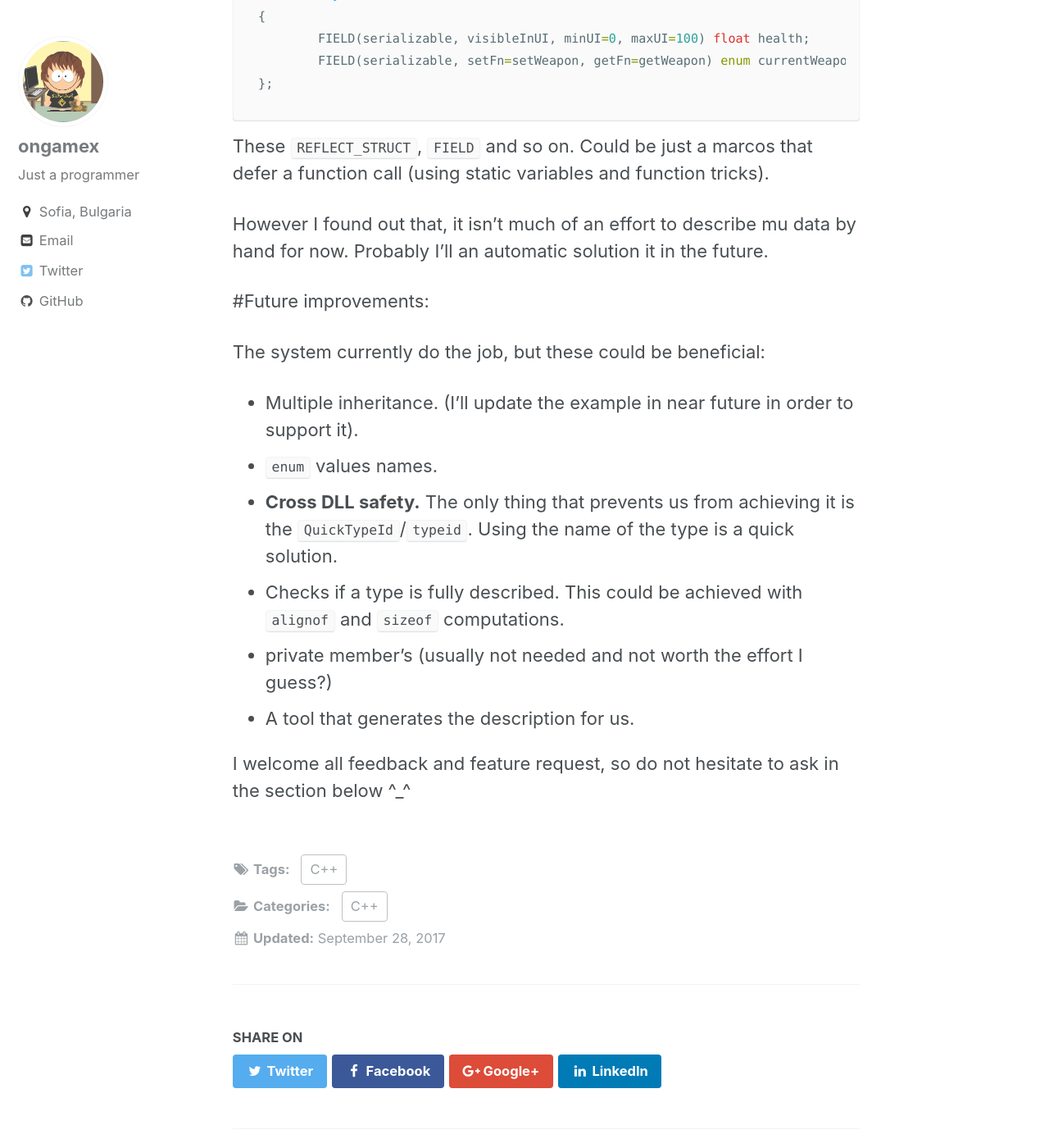
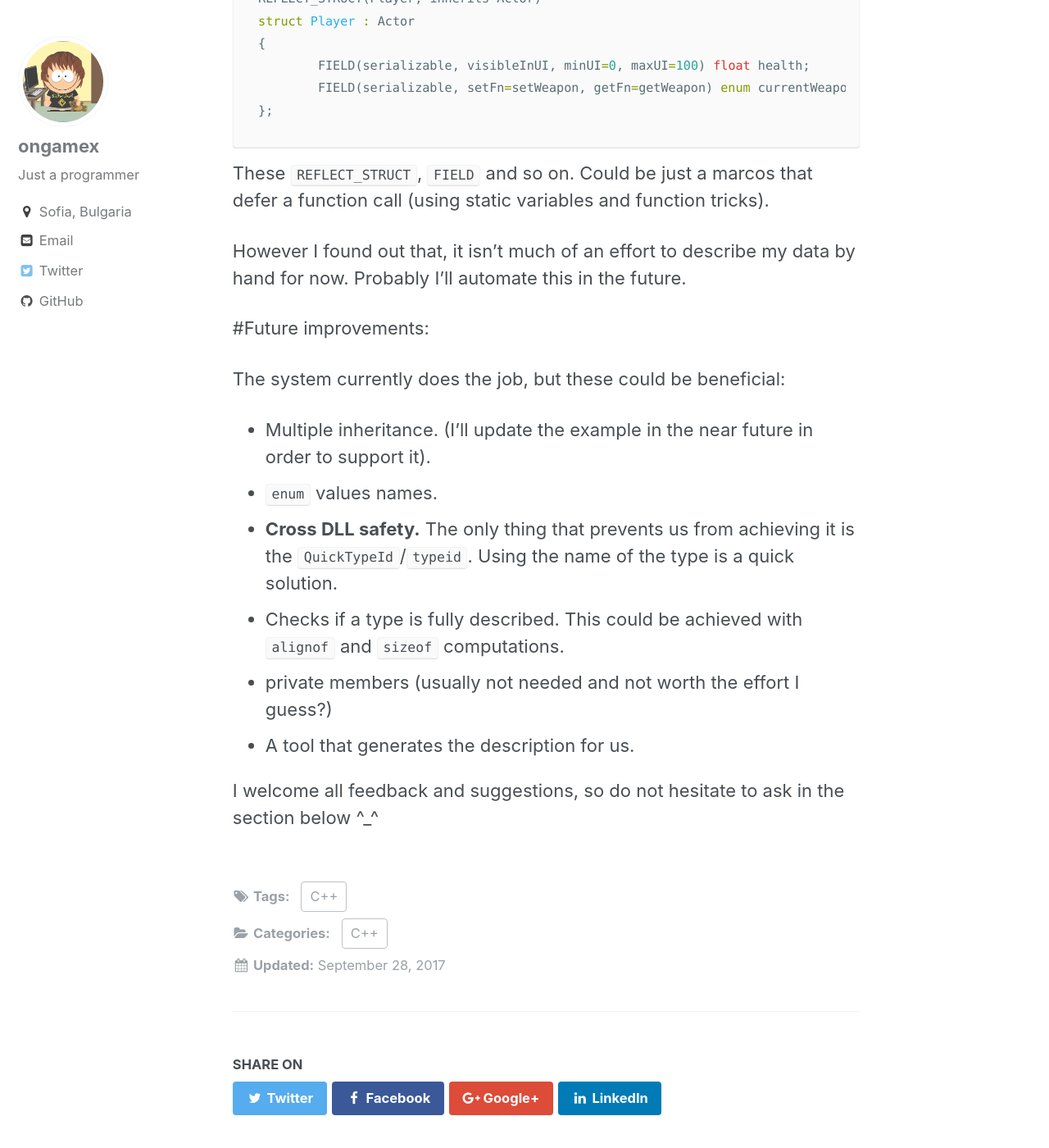
Before and after one commit to ongamex/ongamex.github.io, a Jekyll site: the page built from _posts/2017-29-09-cpp.reflections.md, in a window 1280 px wide and 1400 px high, scrolled down 3865 px. Shown: the whole window at 82% size. Built offline with Jekyll 4.4.1, drawn with Linux system fonts in a browser that asks for light colours; comment, search, counter and statistics services are not loaded; some of the changed text lies outside the part shown.

Commit message:
- fixed a few more typos

````diff
--- a/_posts/2017-29-09-cpp.reflections.md
+++ b/_posts/2017-29-09-cpp.reflections.md
@@ -25,15 +25,15 @@ Should I save this in the game's level files?
 Are there any special getters/setters for that field?
 (and more like these)
 * In addition to that I want to keep my compile times low. A lot a libraries on the internet rely on macros and templates, which tremendously increase compilation/linking times.
-* Speaking of macros, I do not want to change the way I declare structures and fields. It is fine to decorate them, but I really do not want to wrap my code messy with black magic.
+* Speaking of macros, I do not want to change the way I declare structures and fields. It is fine to decorate them, but I really do not want to wrap my code in macros, as this would make if hard to read and reason about.
 
 # The solution.
 
 **Code and example:**
 [https://github.com/ongamex/blog.reflections](https://github.com/ongamex/blog.reflections)
 
-I've ripped off the system form my game, and wrote a minimal example of it. Here you can see the the code and a small example.
-It is not a complete solution, I just tries to communicate the idea.
+I've ripped off the system from my game, and wrote a minimal example of it. Here you can see the code and a small example.
+It is not a complete solution, it just tries to communicate the idea.
 
 And here is an image to break the ice :P
 ![](/assets/images/gamewip.png)
@@ -109,17 +109,17 @@ struct Player : Actor
 
 These ```REFLECT_STRUCT```, ```FIELD``` and so on. Could be just a marcos that defer a function call (using static variables and function tricks).
 
-However I found out that, it isn't much of an effort to describe mu data by hand for now. Probably I'll an automatic solution it in the future.
+However I found out that, it isn't much of an effort to describe my data by hand for now. Probably I'll automate this in the future.
 
 #Future improvements:
 
-The system currently do the job, but these could be beneficial:
+The system currently does the job, but these could be beneficial:
 
-* Multiple inheritance. (I'll update the example in near future in order to support it).
+* Multiple inheritance. (I'll update the example in the near future in order to support it).
 * ```enum``` values names.
 * **Cross DLL safety.** The only thing that prevents us from achieving it is the ```QuickTypeId```/```typeid```. Using the name of the type is a quick solution.
 * Checks if a type is fully described. This could be achieved with ```alignof``` and ```sizeof``` computations.
-* private member's (usually not needed and not worth the effort I guess?)
+* private members (usually not needed and not worth the effort I guess?)
 * A tool that generates the description for us.
 
-I welcome all feedback and feature request, so do not hesitate to ask in the section below ^_^
+I welcome all feedback and suggestions, so do not hesitate to ask in the section below ^_^
````
